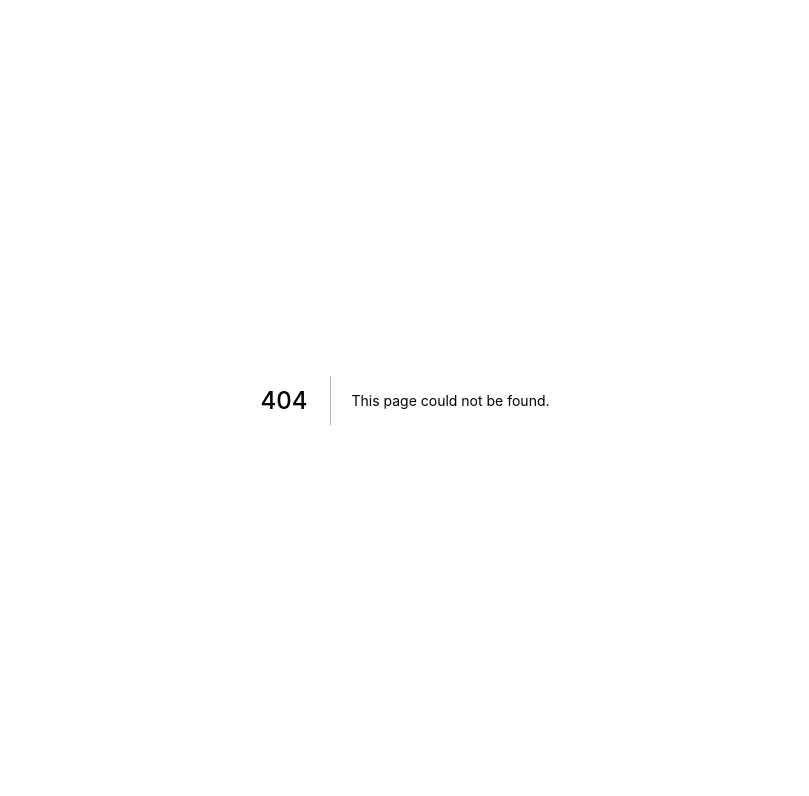
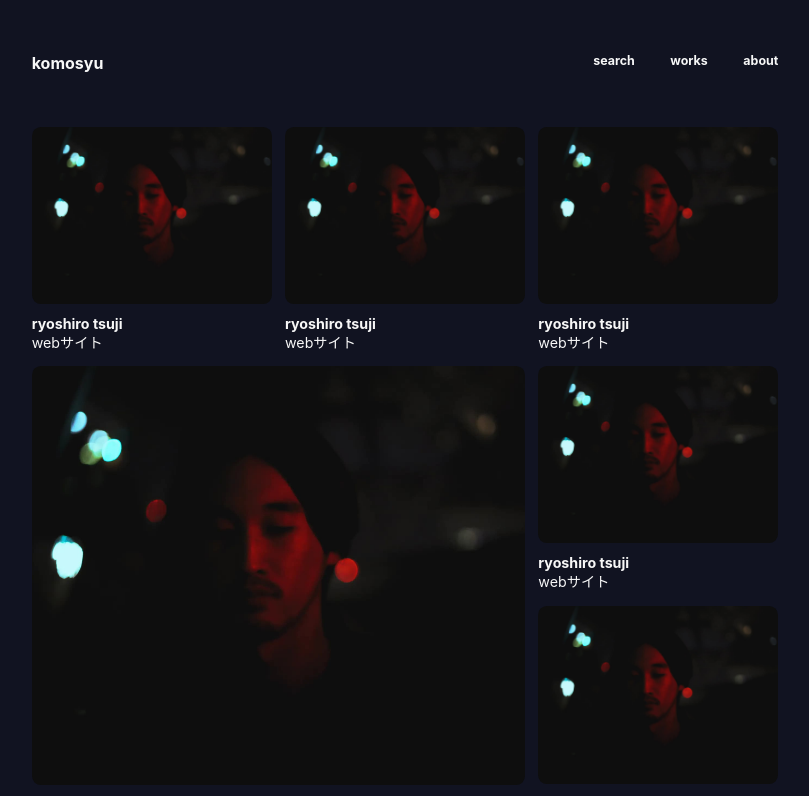
Before and after one commit to komosyu4649/komosyu, a Next.js app: page /works in a window 1280 px wide. Before the commit this address had no page. Shown: the top 796 px of the page, without its empty margins (235-1044 px from the left). Built offline with nearby package versions, Linux system fonts and the light colour scheme.

Commit message:
wip: works

```diff
--- /dev/null
+++ b/comoponents/WorksMain.tsx
@@ -0,0 +1,72 @@
+import Image from 'next/image'
+import style from 'styles/WorksMain.module.scss'
+import styleImg from 'styles/CommonImg.module.scss'
+
+const WorksMain = () => {
+  const worksItems = [
+    {
+      src: '/asset/img/common/komosyu.jpg',
+      name: 'ryoshiro tsuji',
+      type: 'webサイト',
+    },
+    {
+      src: '/asset/img/common/komosyu.jpg',
+      name: 'ryoshiro tsuji',
+      type: 'webサイト',
+    },
+    {
+      src: '/asset/img/common/komosyu.jpg',
+      name: 'ryoshiro tsuji',
+      type: 'webサイト',
+    },
+    {
+      src: '/asset/img/common/komosyu.jpg',
+      name: 'ryoshiro tsuji',
+      type: 'webサイト',
+    },
+    {
+      src: '/asset/img/common/komosyu.jpg',
+      name: 'ryoshiro tsuji',
+      type: 'webサイト',
+    },
+    {
+      src: '/asset/img/common/komosyu.jpg',
+      name: 'ryoshiro tsuji',
+      type: 'webサイト',
+    },
+    {
+      src: '/asset/img/common/komosyu.jpg',
+      name: 'ryoshiro tsuji',
+      type: 'webサイト',
+    },
+  ]
+  return (
+    <div className={style.container}>
+      <ul className={style.list}>
+        {worksItems.map((worksItem, index) => (
+          <li className={style.item}>
+            <div className={`${styleImg.default} ${style.itemImg}`}>
+              <Image
+                src={worksItem.src}
+                alt=""
+                // layout="fill"
+                layout="responsive"
+                objectFit="cover"
+                // objectFit="contain"
+                width={index === 3 ? '556' : '270'}
+                height={index === 3 ? '473' : '200'}
+              />
+              {/* <img src={worksItem.src} alt="" className="" /> */}
+            </div>
+            <div className={style.itemContent}>
+              <span className={style.itemContentName}>{worksItem.name}</span>
+              <span className={style.itemContentType}>{worksItem.type}</span>
+            </div>
+          </li>
+        ))}
+      </ul>
+    </div>
+  )
+}
+
+export default WorksMain
--- /dev/null
+++ b/pages/works/index.tsx
@@ -0,0 +1,13 @@
+import Layout from 'comoponents/Layout'
+import WorksMain from 'comoponents/WorksMain'
+import React from 'react'
+
+const Works = () => {
+  return (
+    <Layout>
+      <WorksMain />
+    </Layout>
+  )
+}
+
+export default Works
--- a/styles/AboutMain.module.scss
+++ b/styles/AboutMain.module.scss
@@ -42,8 +42,4 @@
   font-size: 1.6rem;
 }
 .mainPartContentItemLink {
-  //   background-image: linear-gradient(var.$white, var.$white);
-  //   background-repeat: no-repeat;
-  //   background-size: 100% 1px;
-  //   background-position: bottom;
 }
--- /dev/null
+++ b/styles/WorksMain.module.scss
@@ -0,0 +1,31 @@
+.list {
+  display: grid;
+  grid-template-columns: repeat(3, minmax(0, 1fr));
+  gap: 1.5rem;
+}
+.item {
+  &:nth-child(4) {
+    grid-column: 1/3;
+    grid-row: span 2;
+  }
+}
+.itemImg {
+  width: 100%;
+  //   height: 100%;
+  //   min-height: 20rem;
+  //   height: 100%;
+  border-radius: 1rem;
+  overflow: hidden;
+}
+.itemContent {
+  display: flex;
+  flex-direction: column;
+  margin-top: 1rem;
+}
+.itemContentName {
+  font-size: 1.6rem;
+  font-weight: bold;
+}
+.itemContentType {
+  font-size: 1.6rem;
+}
```
